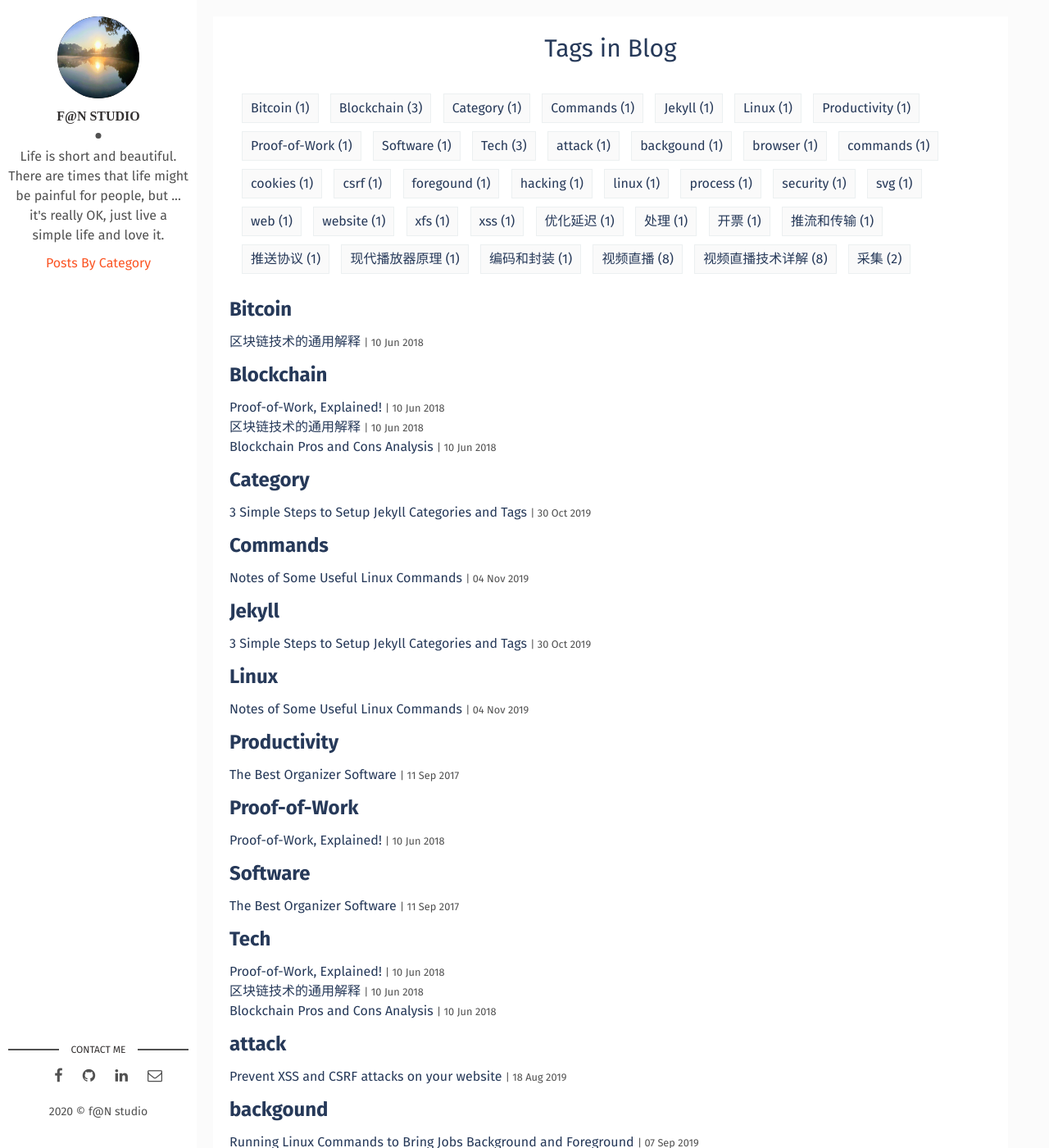
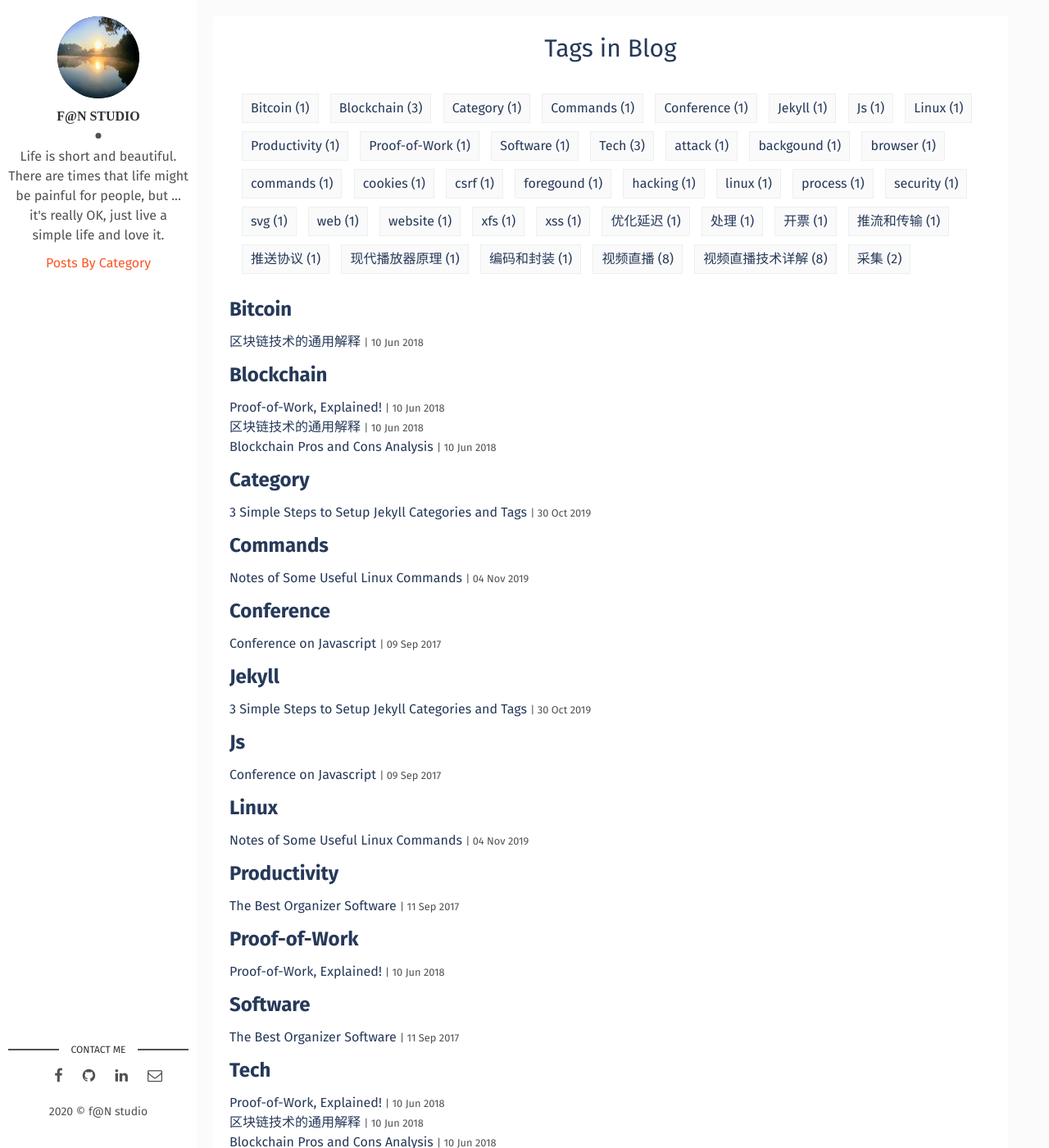
Before and after one commit to wowfrank/wowfrank.github.io, a Jekyll site: the page built from tags.html, in a window 1280 px wide and 1400 px high. Shown: the whole window at 82% size. Built offline with Jekyll 4.4.1, drawn with Linux system fonts in a browser that asks for light colours.

Commit message:
Update 2017-09-10-conference-on-javascript.markdown

```diff
--- a/_posts/2017-09-10-conference-on-javascript.markdown
+++ b/_posts/2017-09-10-conference-on-javascript.markdown
@@ -4,7 +4,8 @@ title: "Conference on Javascript"
 date: 2017-09-10 00:00:00 +0800
 description: "You’ll find this post in your `_posts` directory. Go ahead and edit it and re-build the site to see your changes."
 img: js-1.png
-
+tags: ['Js','Conference']
+categories: ['Javascript']
 ---
 
 Jean shorts organic cornhole, gochujang post-ironic chicharrones authentic flexitarian viral PBR&B forage wolf. Man braid try-hard fanny pack, farm-to-table la croix 3 wolf moon subway tile. Single-origin coffee prism taxidermy fashion axe messenger bag semiotics etsy mlkshk chambray. Marfa lumbersexual meditation celiac. Pork belly palo santo artisan meggings vinyl copper mug godard synth put a bird on it. Cloud bread pop-up quinoa, raw denim meditation 8-bit slow-carb. Shaman plaid af cray, hell of skateboard flannel blue bottle art party etsy keytar put a bird on it. Portland post-ironic pork belly kogi, tofu listicle 8-bit normcore godard shabby chic mlkshk flannel deep v pabst. Pork belly kinfolk fingerstache lo-fi raclette. Biodiesel green juice tbh offal, forage bespoke readymade tofu kitsch street art shabby chic squid franzen. Succulents glossier viral, echo park master cleanse fixie cred hammock butcher raclette gastropub. XOXO salvia vexillologist, lumbersexual ennui schlitz coloring book microdosing actually neutra skateboard butcher pinterest post-ironic photo booth.
```
